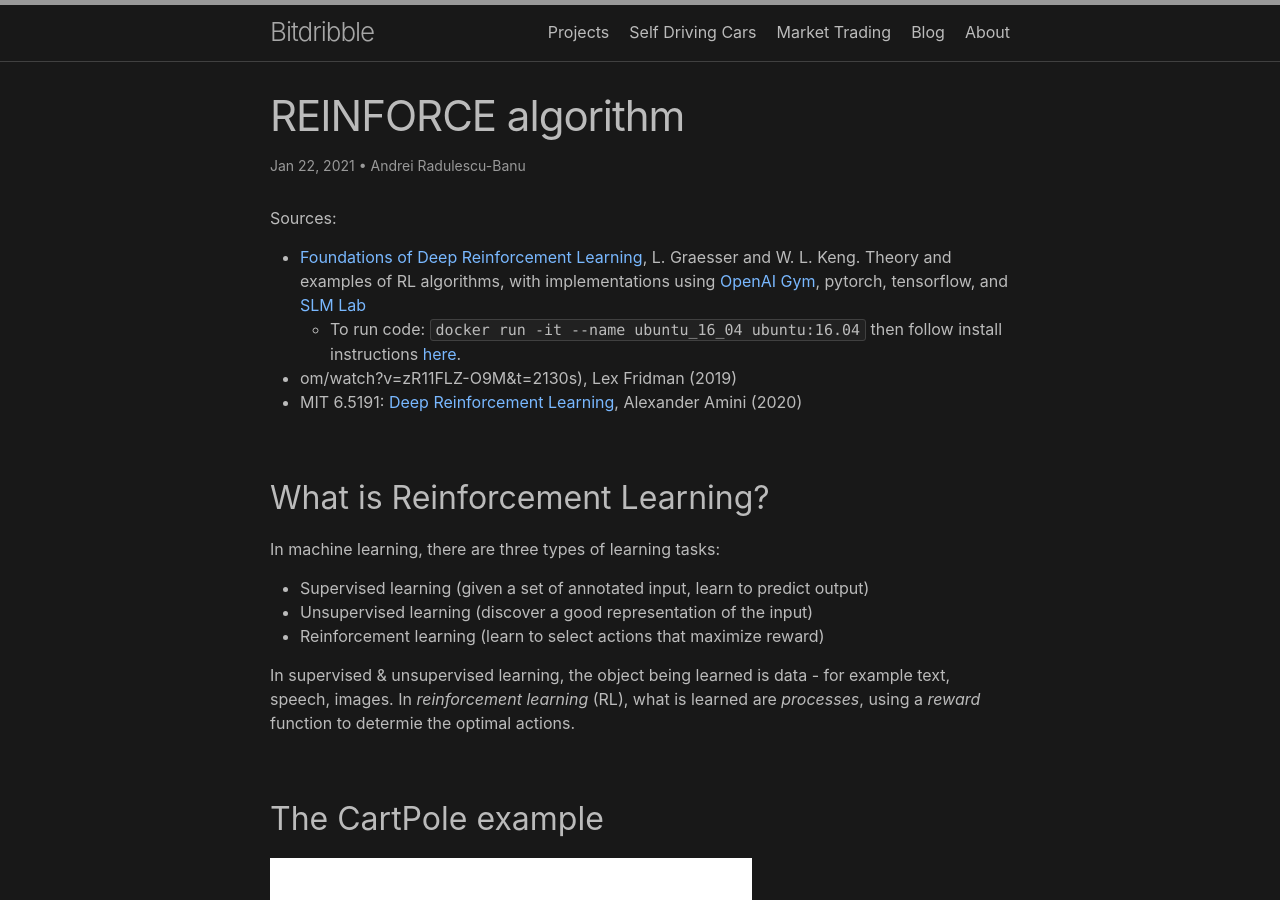
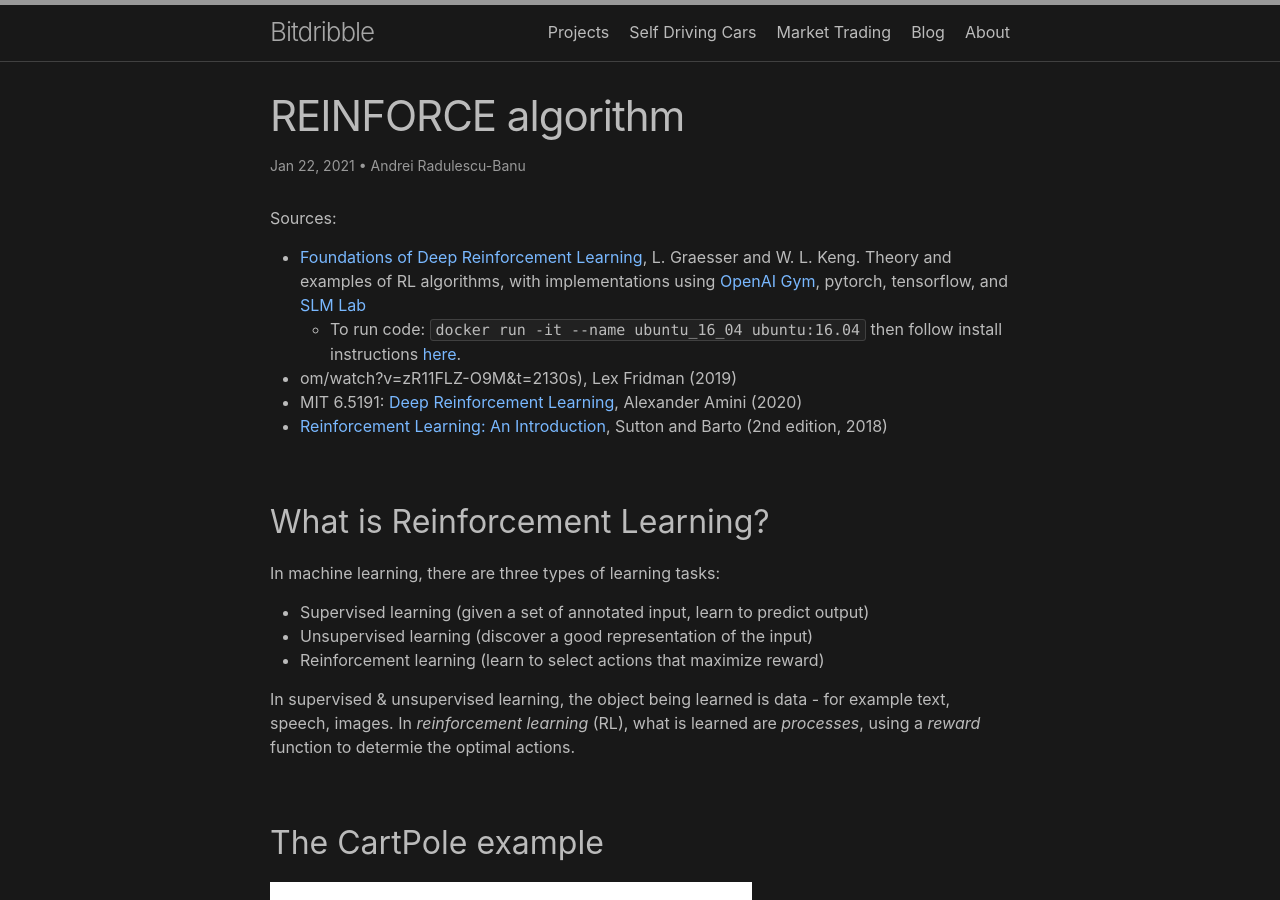
Before and after one commit to analytiq-hub/sigagent.github.io, a Jekyll site: the page built from machine_learning/_posts/2021-01-22-reinforce.md, in a window 1280 px wide and 900 px high. Built offline with Jekyll 4.4.1, drawn with Linux system fonts in a browser that asks for light colours; formulas are drawn with MathJax 3; a script that is not in the unit is left out.

Commit message:
*** empty log message ***

```diff
--- a/machine_learning/_posts/2021-01-22-reinforce.md
+++ b/machine_learning/_posts/2021-01-22-reinforce.md
@@ -11,6 +11,7 @@ Sources:
   - To run code: `docker run -it --name ubuntu_16_04 ubuntu:16.04` then follow install instructions [here](https://github.com/andrei-radulescu-banu/SLM-Lab).
 - om/watch?v=zR11FLZ-O9M&t=2130s), Lex Fridman (2019)
 * MIT 6.5191: [Deep Reinforcement Learning](https://www.youtube.com/watch?v=i6Mi2_QM3rA), Alexander Amini (2020)
+* [Reinforcement Learning: An Introduction](https://web.stanford.edu/class/psych209/Readings/SuttonBartoIPRLBook2ndEd.pdf), Sutton and Barto (2nd edition, 2018)
 
 ## What is Reinforcement Learning?
 In machine learning, there are three types of learning tasks:
```
